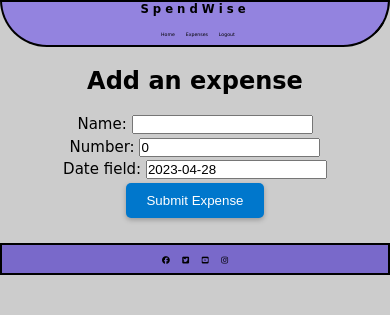
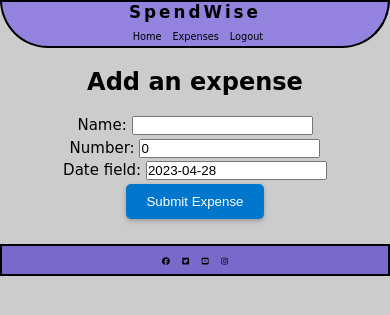
Before and after one commit to Code-Institute-Submissions/SpendWise, a Django app: page /add/ in a window 390 px wide. Shown: the top 315 px of the page. Run offline with Django 3.2, Linux system fonts and the light colour scheme; the visitor is signed in with stand-in values (Sample User, id 1); some libraries are stand-ins or nearby versions; some web fonts are replaced.

Commit message:
add responsive font to nav bar

```diff
--- a/static/css/style.css
+++ b/static/css/style.css
@@ -168,7 +168,7 @@ body {
     padding-bottom: 5px;
 }
 #menu li {
-    font-size: 1.2vw;
+
     padding-left:1.5vw;
     display:inline;
 
@@ -245,7 +245,7 @@ body {
     box-shadow: 0 3px 10px purple;
 }
 #menu a {
-
+    font-size: 1.6vw;
     text-decoration: none;
     color:black;
 }
@@ -494,10 +494,6 @@ body {
 }
 
 
-
-.typewiter{
-
-}
 .type{
     overflow: hidden;
 
@@ -536,7 +532,24 @@ body {
     .expense_div {
         width:25%;
 
+    }
+    #home {
 
+    }
+    #main {
+        text-align: center;
+        letter-spacing: 3px;
+        text-align: center;
+        font-size: 2.5vw;
+    }
+    #menu  {
+        text-align: center;
+        padding-top:2.5px;
+        list-style:circle;
+        padding-bottom: 2.5px;
+    }
+    #menu a {
+        font-size: 2vw;
 
     }
 }
@@ -580,6 +593,13 @@ body {
     #image_container{
         text-align:center;
     }
+    #main {
 
+        font-size: 4.3vw;
+    }
+    #menu a {
+
+        font-size:2.5vw;
+    }
 
 }
--- a/templates/home_page.html
+++ b/templates/home_page.html
@@ -51,7 +51,7 @@
             </ul>
         </div>
         <div id ="image_container">
-            <img src = "{% static 'images/money1.jpeg'}%" alt="money">
+            <img src = "{% static 'images/money1.jpeg'%}" alt="money">
 
         </div>
     </div>
```
